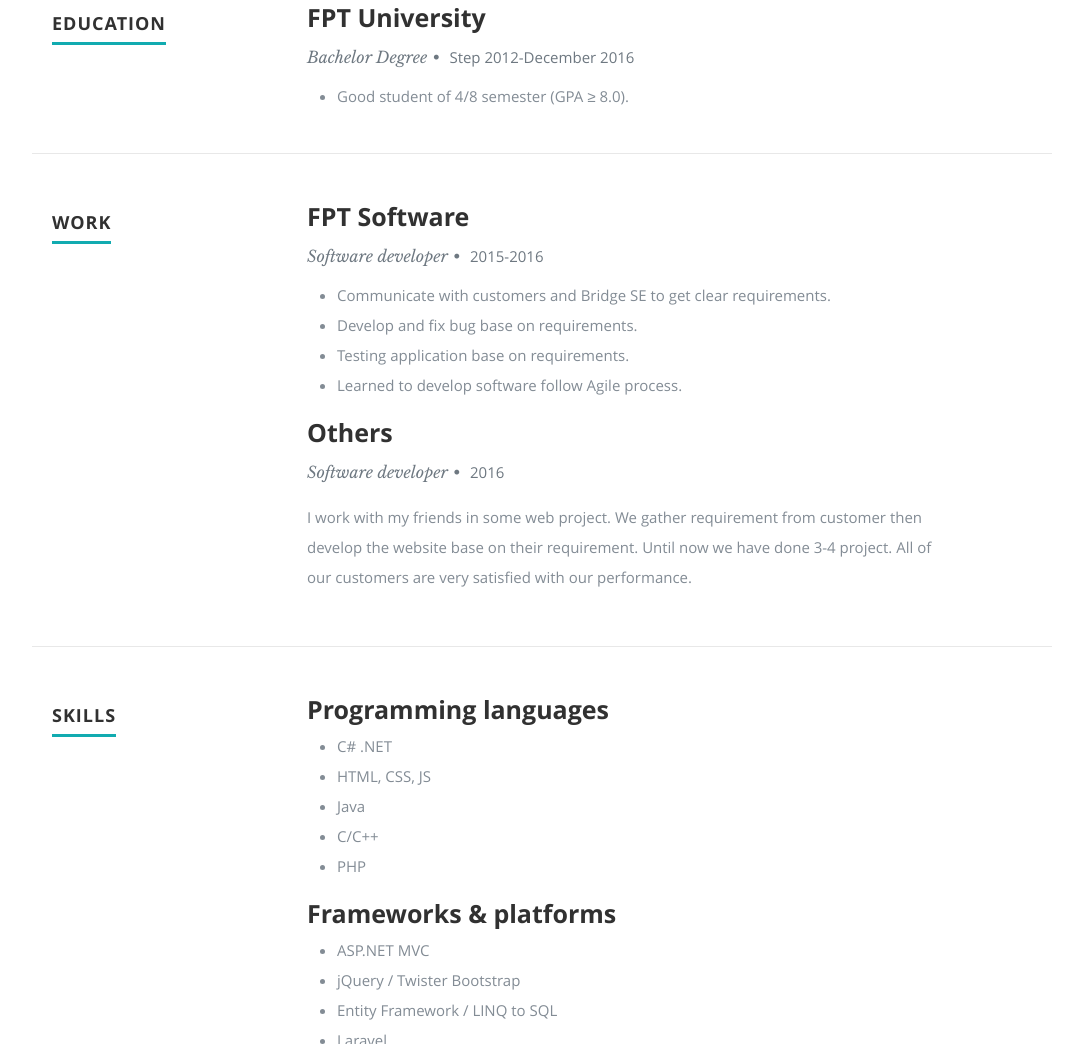
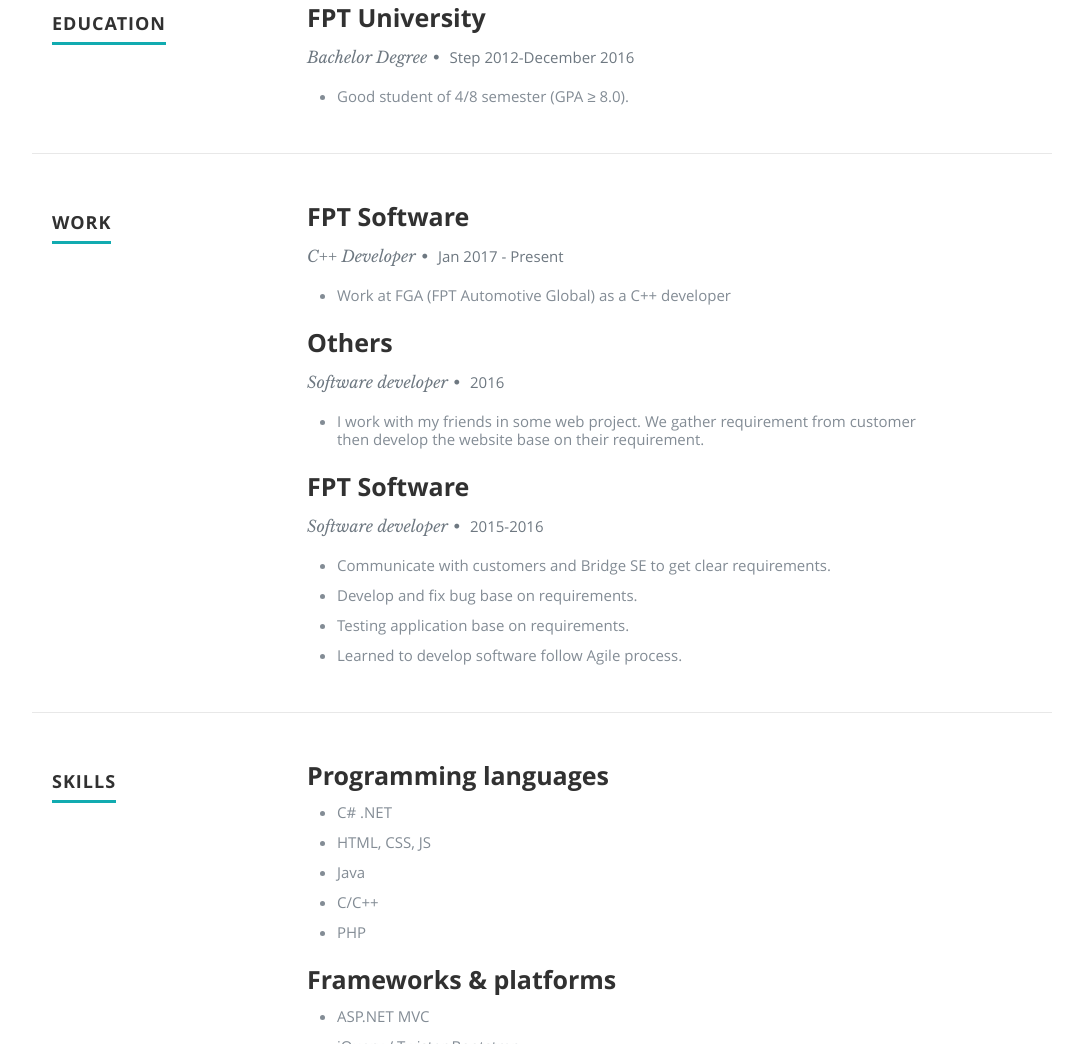
Before and after one commit to NamTe/NamTe.github.io, a plain HTML site: page index.html in a window 1280 px wide. Shown: the part 1493-2537 px from the top of the page, without its empty margins (98-1181 px from the left). Drawn offline with nearby package versions, Linux system fonts and the light colour scheme.

Commit message:
Adjust index page

```diff
--- a/index.html
+++ b/index.html
@@ -162,6 +162,29 @@
             <div class="row item">
                <div class="twelve columns">
                   <h3>FPT Software</h3>
+                  <p class="info">C++ Developer<span>&bull;</span> <em class="date">Jan 2017 - Present</em></p>
+                  <ul class="disc">
+                     <li>Work at FGA (FPT Automotive Global) as a C++ developer</li>
+                  </ul>
+               </div>
+            </div> <!-- item end -->
+
+            <div class="row item">
+               <div class="twelve columns">
+                  <h3>Others</h3>
+                  <p class="info">Software developer<span>&bull;</span> <em class="date">2016</em></p>
+                 <ul class="disc">
+                    <li>
+                         I work with my friends in some web project. We gather requirement from customer then develop the website base on their requirement.
+                    </li>
+                 </ul>
+
+               </div>
+            </div> <!-- item end -->
+
+            <div class="row item">
+               <div class="twelve columns">
+                  <h3>FPT Software</h3>
                   <p class="info">Software developer<span>&bull;</span> <em class="date">2015-2016</em></p>
                   <ul class="disc">
                      <li>Communicate with customers and Bridge SE to get clear requirements.</li>
@@ -171,16 +194,7 @@
                   </ul>
                </div>
             </div> <!-- item end -->
-            <div class="row item">
-               <div class="twelve columns">
-                  <h3>Others</h3>
-                  <p class="info">Software developer<span>&bull;</span> <em class="date">2016</em></p>
-                 <p>
-                      I work with my friends in some web project. We gather requirement from customer then develop the website base on their requirement. Until now we have done 3-4 project. All of our customers are very satisfied with our performance.
-                 </p>
 
-               </div>
-            </div> <!-- item end -->
 
          </div> <!-- main-col end -->
 
```
